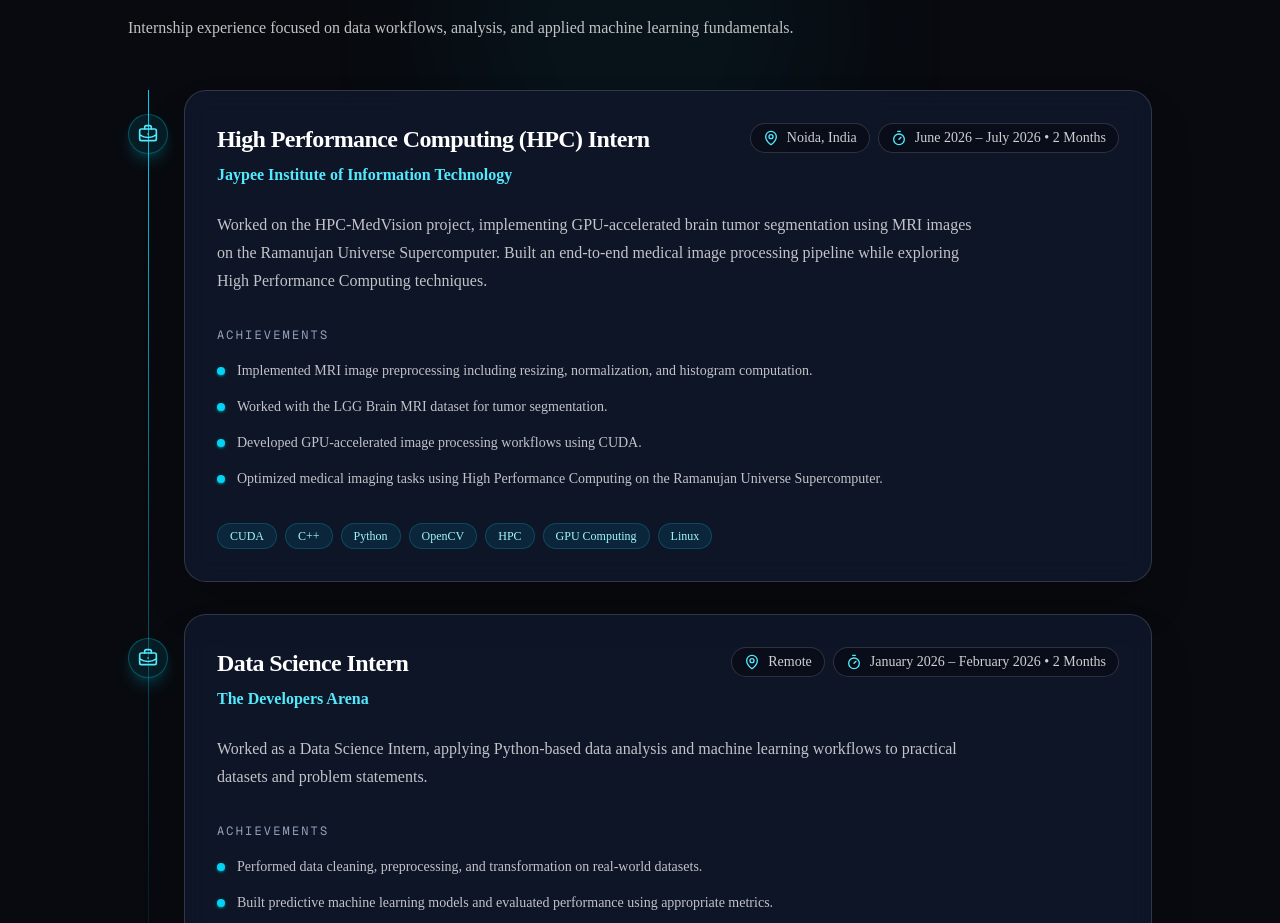
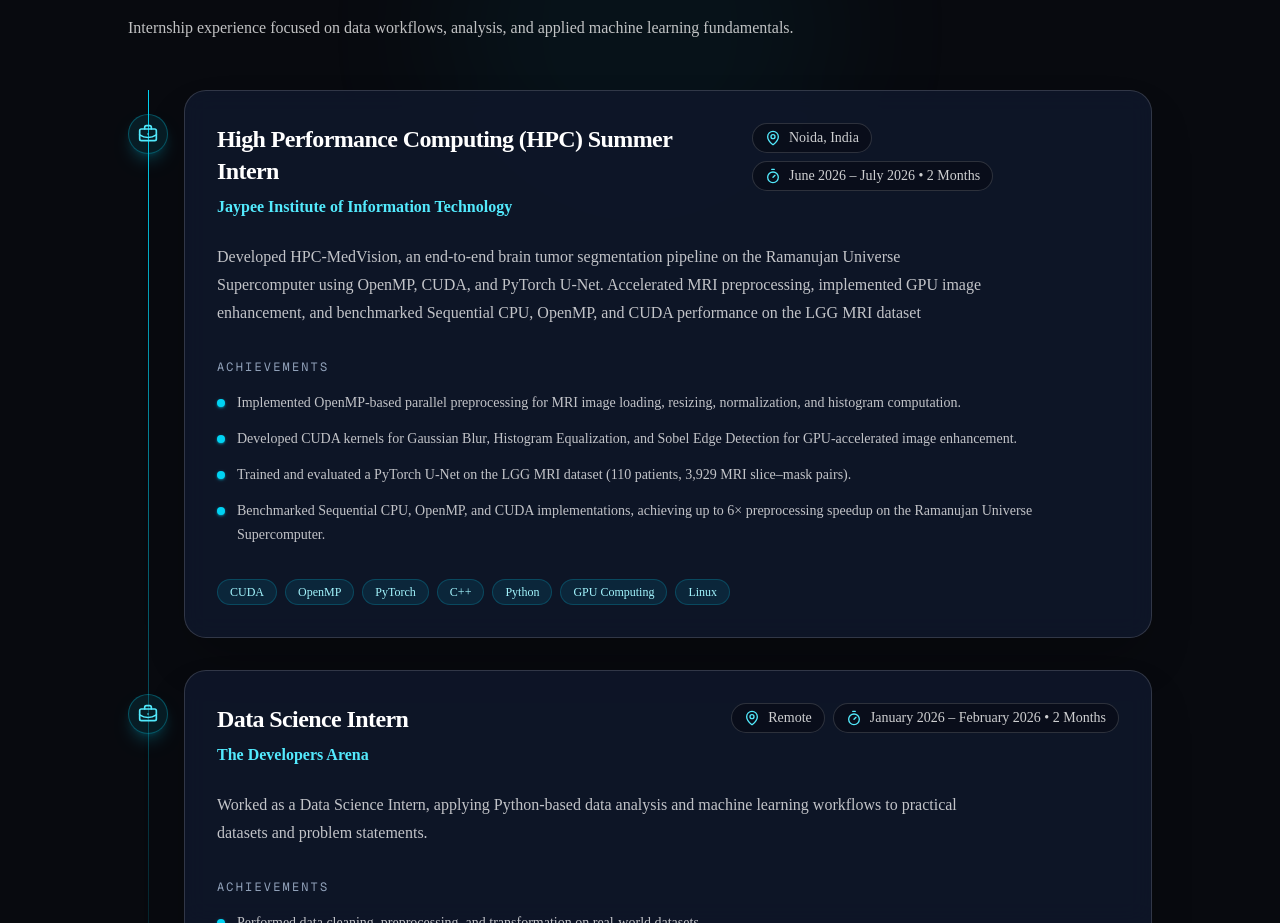
Before and after one commit to Akrodriguez/Personal-Portfolio-Website, a Next.js app: page / in a window 1280 px wide. Shown: the part 3131-4054 px from the top of the page. Built offline with nearby package versions, Linux system fonts and the light colour scheme.

Commit message:
enhanced experience section

```diff
--- a/data/experience.ts
+++ b/data/experience.ts
@@ -10,24 +10,24 @@
 
 export const experience: Experience[] = [
   {
-    role: "High Performance Computing (HPC) Intern",
+    role: "High Performance Computing (HPC) Summer Intern",
     company: "Jaypee Institute of Information Technology",
     location: "Noida, India",
     duration: "June 2026 – July 2026 • 2 Months",
     description:
-      "Worked on the HPC-MedVision project, implementing GPU-accelerated brain tumor segmentation using MRI images on the Ramanujan Universe Supercomputer. Built an end-to-end medical image processing pipeline while exploring High Performance Computing techniques.",
+      "Developed HPC-MedVision, an end-to-end brain tumor segmentation pipeline on the Ramanujan Universe Supercomputer using OpenMP, CUDA, and PyTorch U-Net. Accelerated MRI preprocessing, implemented GPU image enhancement, and benchmarked Sequential CPU, OpenMP, and CUDA performance on the LGG MRI dataset",
     achievements: [
-      "Implemented MRI image preprocessing including resizing, normalization, and histogram computation.",
-      "Worked with the LGG Brain MRI dataset for tumor segmentation.",
-      "Developed GPU-accelerated image processing workflows using CUDA.",
-      "Optimized medical imaging tasks using High Performance Computing on the Ramanujan Universe Supercomputer.",
+      "Implemented OpenMP-based parallel preprocessing for MRI image loading, resizing, normalization, and histogram computation.",
+      "Developed CUDA kernels for Gaussian Blur, Histogram Equalization, and Sobel Edge Detection for GPU-accelerated image enhancement.",
+      "Trained and evaluated a PyTorch U-Net on the LGG MRI dataset (110 patients, 3,929 MRI slice–mask pairs).",
+      "Benchmarked Sequential CPU, OpenMP, and CUDA implementations, achieving up to 6× preprocessing speedup on the Ramanujan Universe Supercomputer.",
     ],
     technologies: [
       "CUDA",
+      "OpenMP",
+      "PyTorch",
       "C++",
       "Python",
-      "OpenCV",
-      "HPC",
       "GPU Computing",
       "Linux",
     ],
```
